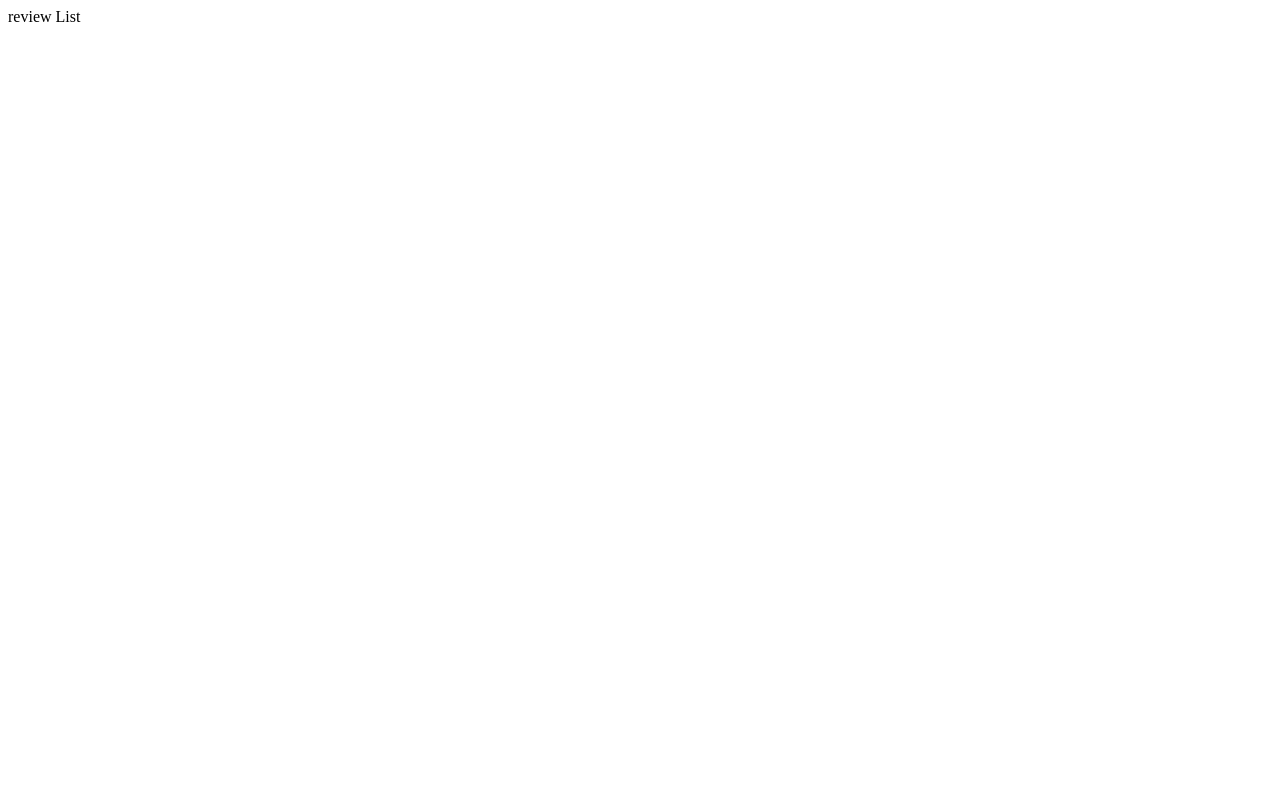
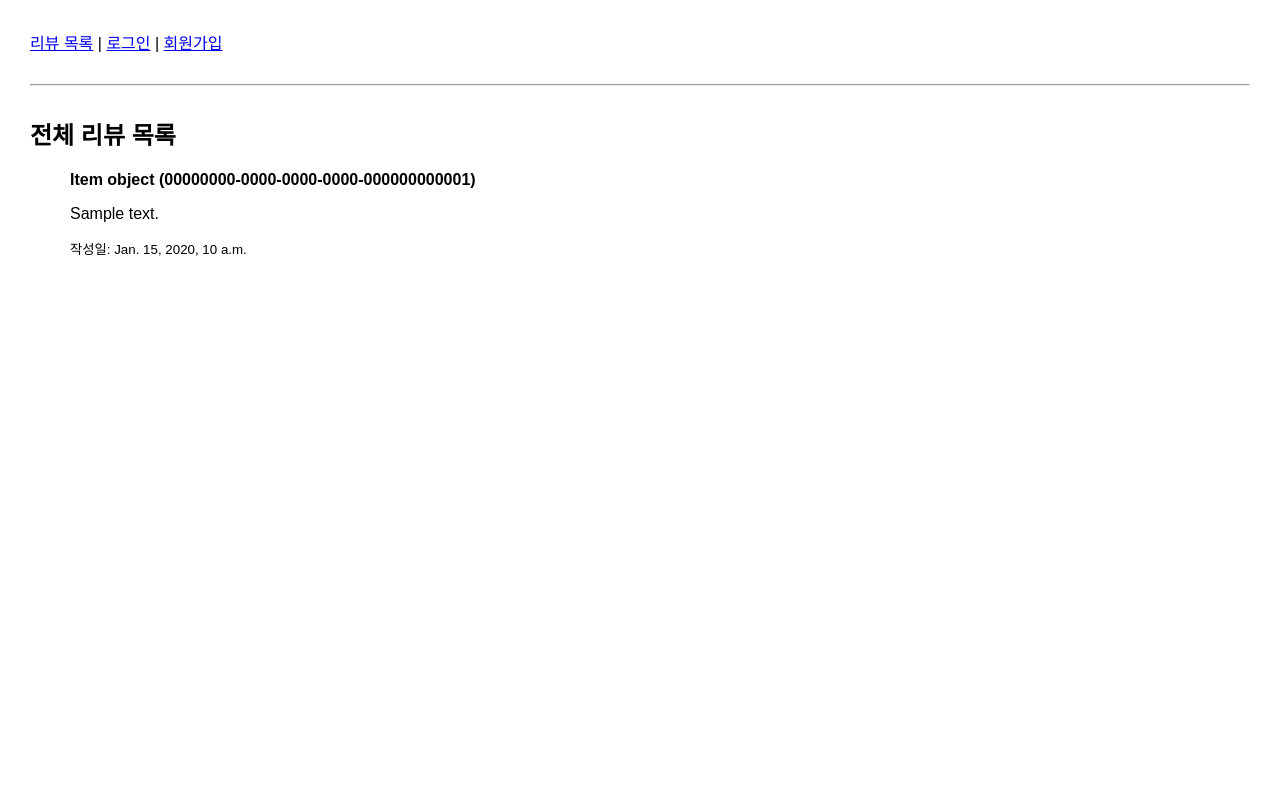
Before and after one commit to Jaehoonang/bara, a Django app: page /review/ in a window 1280 px wide. Before the commit the page is almost empty. Run offline with Django 5.2, Linux system fonts and the light colour scheme; tables that the repository leaves empty hold one stand-in row (values such as "Sample post").

Commit message:
14/04/2025

```diff
--- /dev/null
+++ b/cofeebara/reviews/templates/reviews/review_list.html
@@ -0,0 +1,53 @@
+<!DOCTYPE html>
+<html lang="ko">
+<head>
+    <meta charset="UTF-8">
+    <title>전체 리뷰 목록</title>
+    <style>
+        body {
+            font-family: Arial, sans-serif;
+            margin: 30px;
+        }
+        nav {
+            margin-bottom: 20px;
+        }
+        li {
+            margin-bottom: 20px;
+            list-style: none;
+        }
+        hr {
+            margin: 30px 0;
+        }
+    </style>
+</head>
+<body>
+
+    <nav>
+        <a href="{% url 'reviews:review_list' %}">리뷰 목록</a> |
+
+        {% if request.user.is_authenticated %}
+            <span>{{ request.user.username }}님 환영합니다!</span> |
+            <a href="{% url 'users:logout' %}">로그아웃</a>
+        {% else %}
+            <a href="{% url 'users:login' %}">로그인</a> |
+            <a href="{% url 'users:signup' %}">회원가입</a>
+        {% endif %}
+    </nav>
+
+    <hr>
+
+    <h2>전체 리뷰 목록</h2>
+    <ul>
+        {% for review in reviews %}
+            <li>
+                <strong>{{ review.review_about }}</strong><br>
+                <p>{{ review.review_text }}</p>
+                <small>작성일: {{ review.create_at }}</small>
+            </li>
+        {% empty %}
+            <li>아직 등록된 리뷰가 없습니다.</li>
+        {% endfor %}
+    </ul>
+
+</body>
+</html>
--- a/cofeebara/reviews/views.py
+++ b/cofeebara/reviews/views.py
@@ -7,7 +7,8 @@ from django.contrib import messages
 
 # Create your views here.
 def review(request):
-    return HttpResponse("review List")
+    reviews = Review.objects.all().order_by('-create_at')
+    return render(request, 'reviews/review_list.html', {'reviews':reviews})
 
 def item(request):
     return HttpResponse("item List")
```
Also changed, not shown: cofeebara/users/templates/users/signup.html (+12 -0 lines), cofeebara/users/templates/users/users.html (+12 -0 lines).
